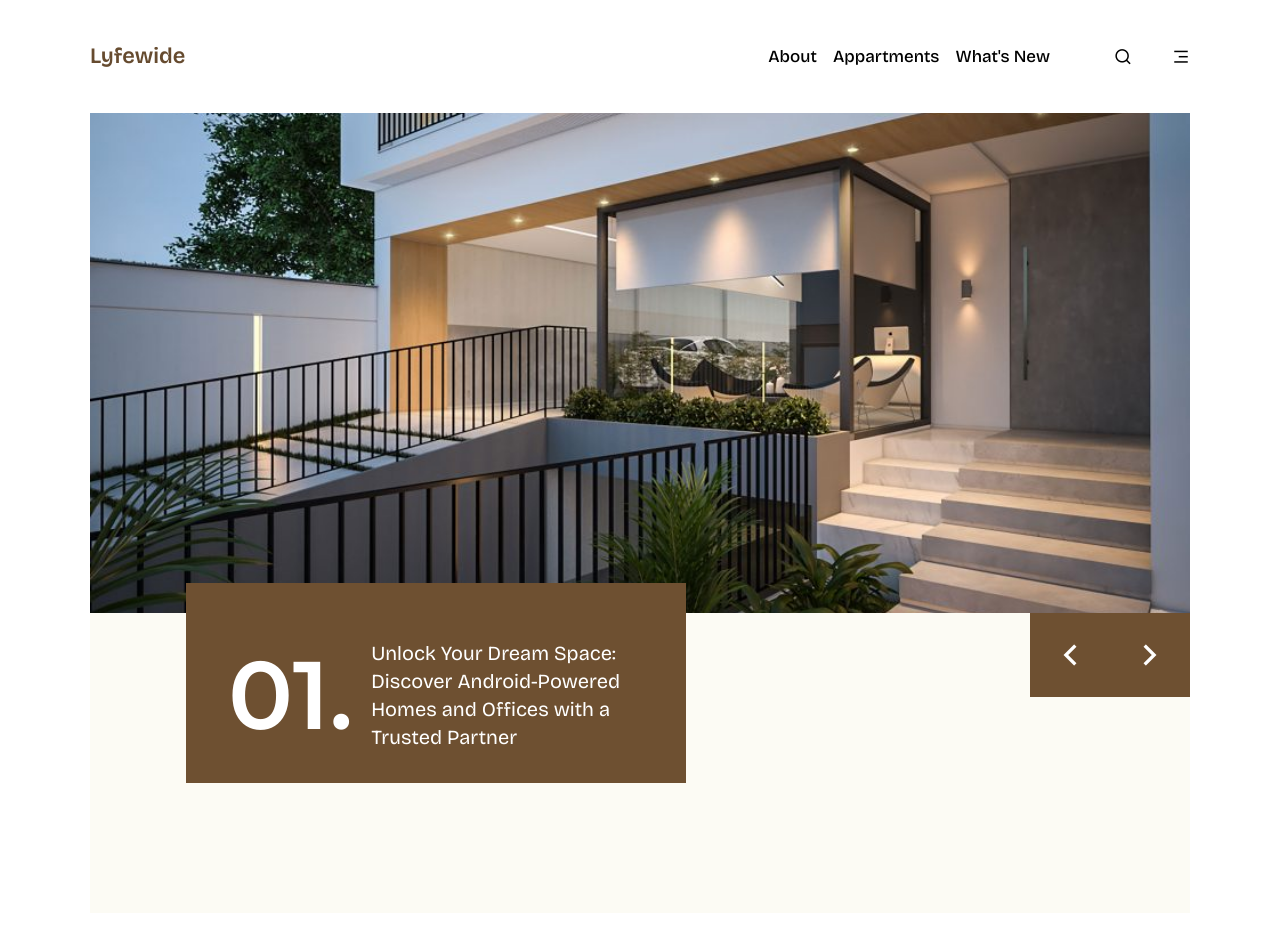
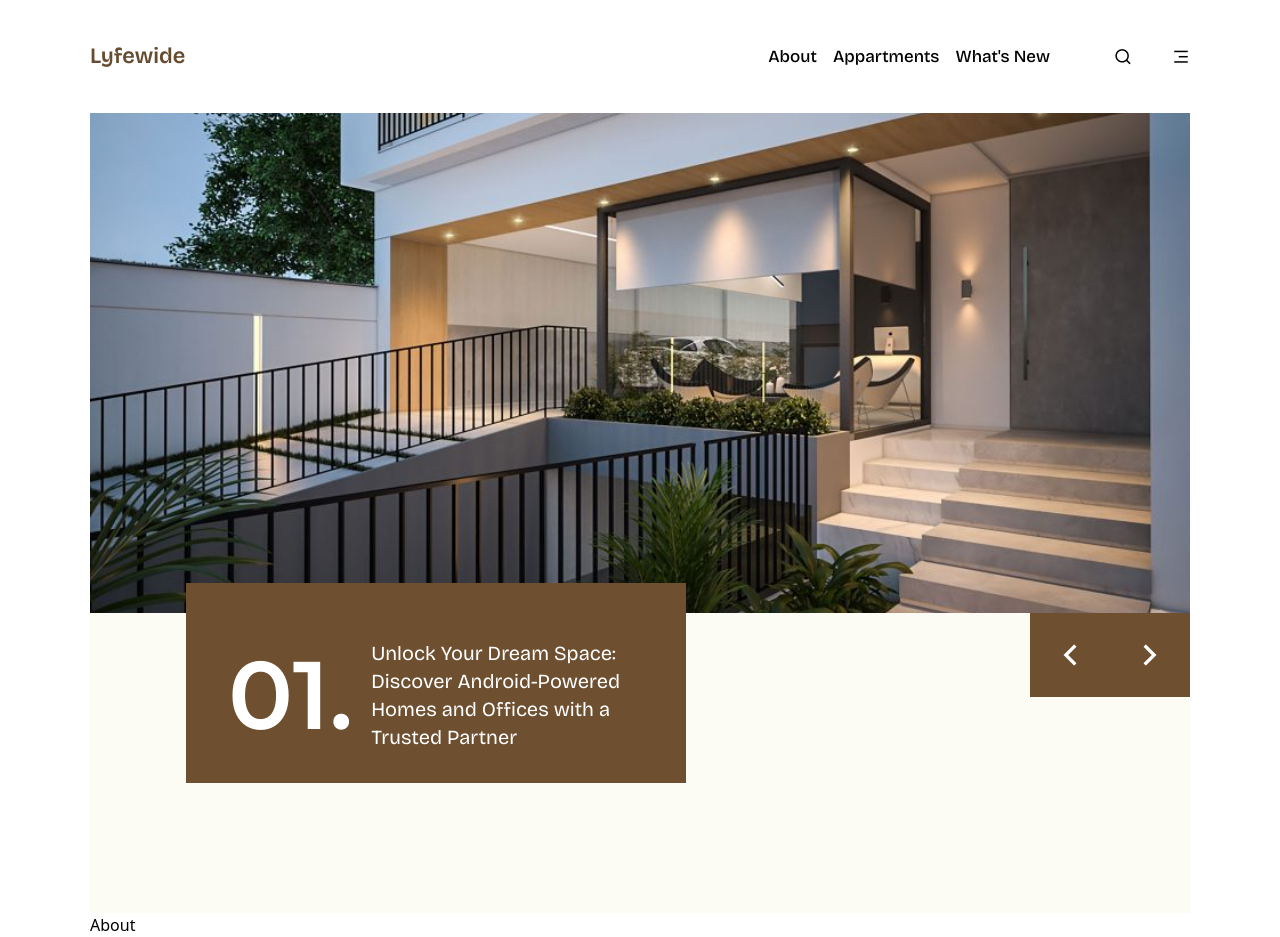
Before and after one commit to Miracle-omosede/react-real-estate, a React (Create React App) app: page / in a window 1280 px wide. Before the commit the page ends 913 px from the top, so only its background shows below. Built offline with nearby package versions, Linux system fonts and the light colour scheme.

Commit message:
About page setup

```diff
--- a/src/App.jsx
+++ b/src/App.jsx
@@ -1,12 +1,14 @@
 import React from 'react'
 import Navbar from './components/Navbar'
 import Hero from './components/Hero'
+import About from './pages/About'
 
 const App = () => {
   return (
     <div className='w-full max-w-[1100px] mx-auto'>
         <Navbar/>
         <Hero/>
+        <About/>
     </div>
   )
 }
--- /dev/null
+++ b/src/pages/About.jsx
@@ -0,0 +1,9 @@
+import React from 'react'
+
+const About = () => {
+  return (
+    <div>About</div>
+  )
+}
+
+export default About
```
